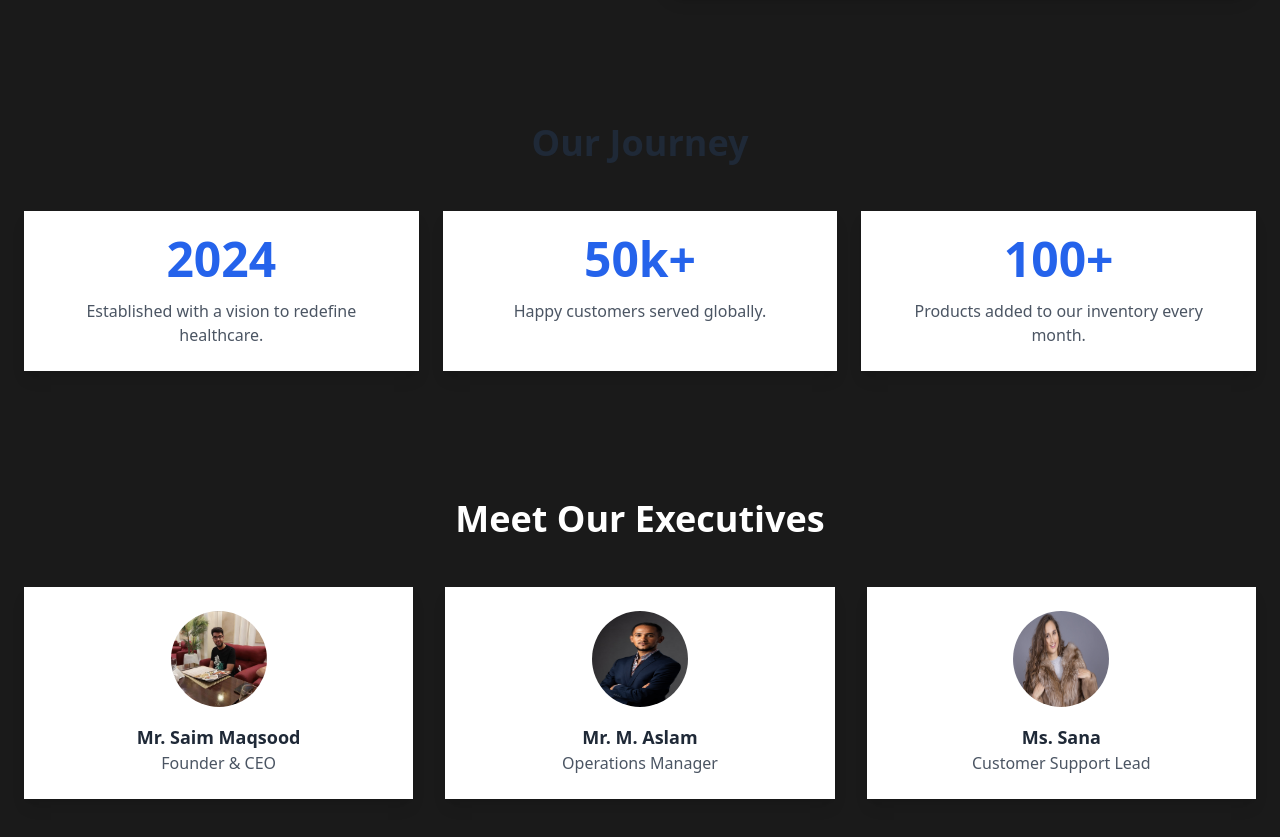
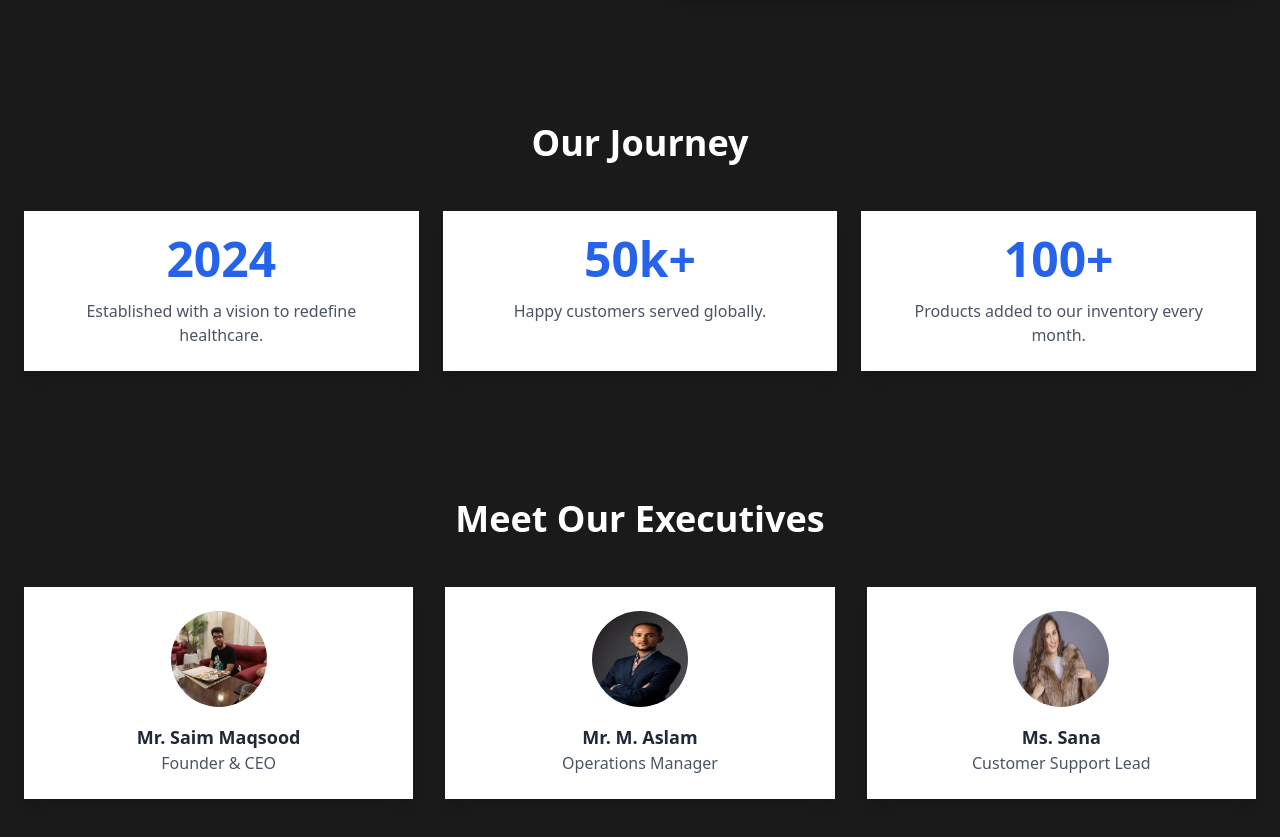
Before and after one commit to Saim-Maqsood-22/Med-Magic-Medical-Ecommerce, a Next.js app: page /about in a window 1280 px wide. Shown: the part 900-1737 px from the top of the page. Built offline with nearby package versions, Linux system fonts and the light colour scheme; no server answers.

Commit message:
update code

```diff
--- a/app/about/page.jsx
+++ b/app/about/page.jsx
@@ -61,7 +61,7 @@ const page = () => {
       </section>
       <section className="bg-[#1a1a1a] py-16">
         <div className="container mx-auto px-6 text-center">
-          <h2 className="text-4xl font-bold text-gray-800">Our Journey</h2>
+          <h2 className="text-4xl font-bold text-white">Our Journey</h2>
           <div className="mt-12 grid grid-cols-1 md:grid-cols-3 gap-6">
             <div className="bg-white rounded-lg shadow-lg p-6">
               <div className="text-blue-600 text-5xl font-bold">2024</div>
```
